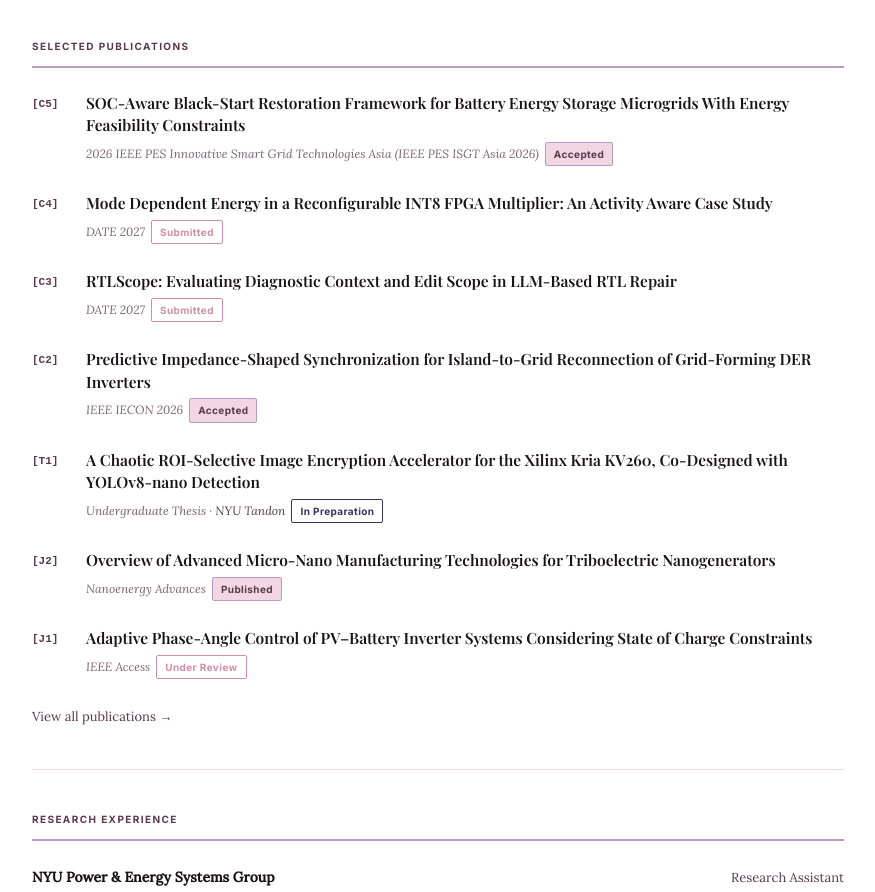
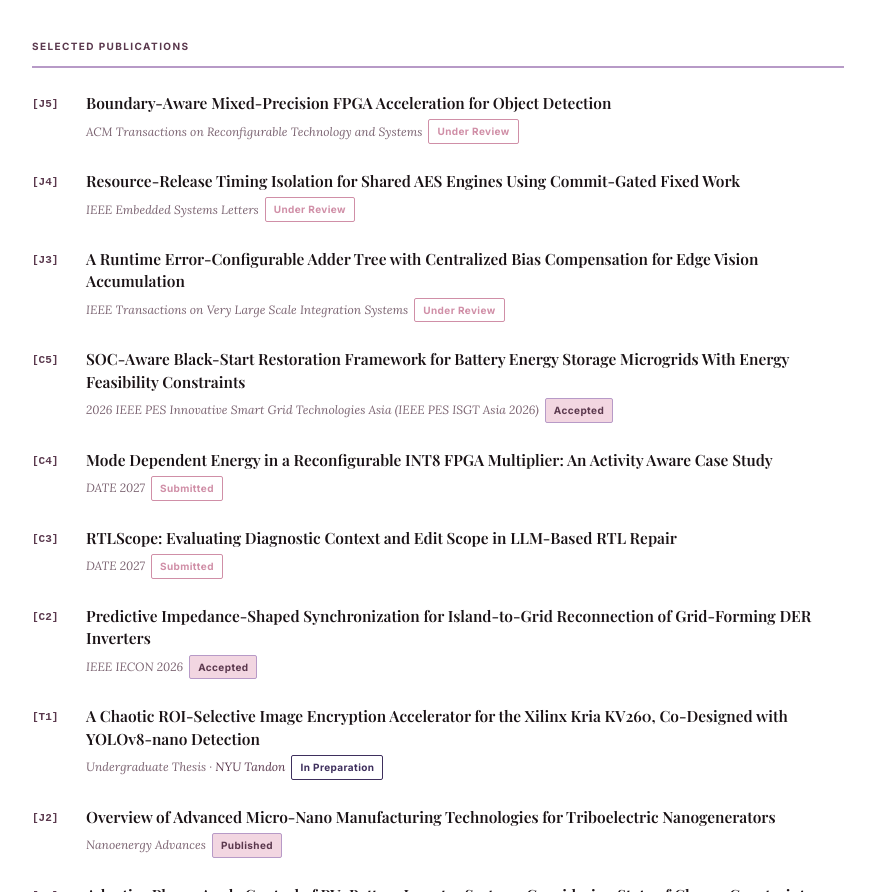
Before and after one commit to Reili22/Reili22.github.io, a plain HTML site: page index.html in a window 1280 px wide. Shown: the part 886-1778 px from the top of the page, without its empty margins (202-1077 px from the left). Drawn offline with nearby package versions, Linux system fonts and the light colour scheme; a web font is replaced by a local one.

Commit message:
Update journal submissions

```diff
--- a/index.html
+++ b/index.html
@@ -85,6 +85,39 @@
 
   <section>
     <h2>Selected Publications</h2>
+
+    <div class="pub-entry">
+      <span class="pub-id">[J5]</span>
+      <div class="pub-body">
+        <h3>Boundary-Aware Mixed-Precision FPGA Acceleration for Object Detection</h3>
+        <div class="pub-meta">
+          <span class="pub-venue">ACM Transactions on Reconfigurable Technology and Systems</span>
+          <span class="badge badge-review">Under Review</span>
+        </div>
+      </div>
+    </div>
+
+    <div class="pub-entry">
+      <span class="pub-id">[J4]</span>
+      <div class="pub-body">
+        <h3>Resource-Release Timing Isolation for Shared AES Engines Using Commit-Gated Fixed Work</h3>
+        <div class="pub-meta">
+          <span class="pub-venue">IEEE Embedded Systems Letters</span>
+          <span class="badge badge-review">Under Review</span>
+        </div>
+      </div>
+    </div>
+
+    <div class="pub-entry">
+      <span class="pub-id">[J3]</span>
+      <div class="pub-body">
+        <h3>A Runtime Error-Configurable Adder Tree with Centralized Bias Compensation for Edge Vision Accumulation</h3>
+        <div class="pub-meta">
+          <span class="pub-venue">IEEE Transactions on Very Large Scale Integration Systems</span>
+          <span class="badge badge-review">Under Review</span>
+        </div>
+      </div>
+    </div>
 
     <div class="pub-entry">
       <span class="pub-id">[C5]</span>
```
Also changed, not shown: publications.html (+33 -0 lines).
